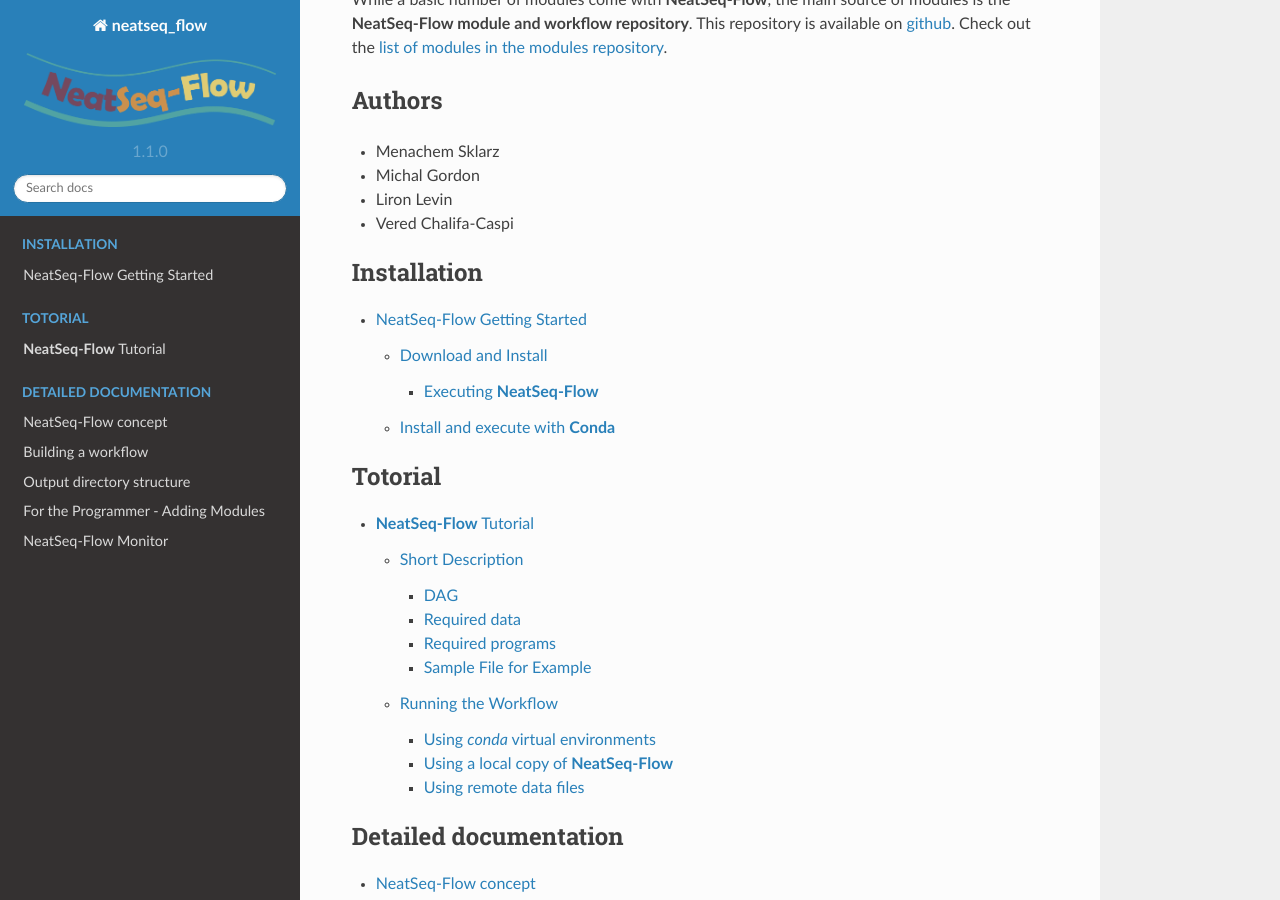
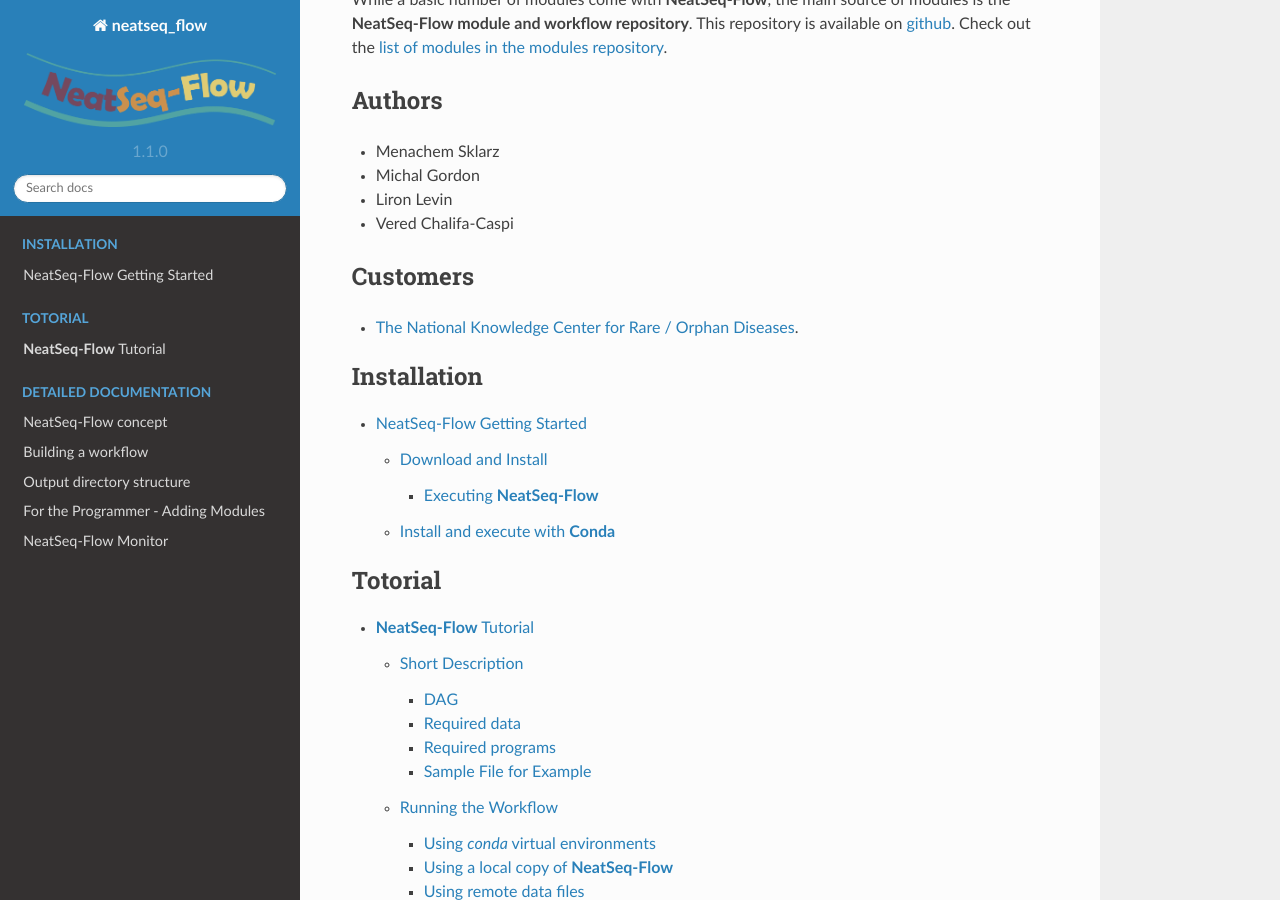
Before and after one commit to bioinfo-core-BGU/neatseq-flow, a Sphinx documentation site: the page built from docs/source/index.rst, in a window 1280 px wide and 900 px high, scrolled down 1372 px. Built offline with Sphinx 7.4.7 and the Read the Docs theme 2.0.0, drawn with Linux system fonts in a browser that asks for light colours.

Commit message:
Added link to ROD in customers in README and docs index

```diff
--- a/docs/source/index.rst
+++ b/docs/source/index.rst
@@ -62,6 +62,10 @@ Authors
 * Liron Levin
 * Vered Chalifa-Caspi
 
+Customers
+-----------
+
+* `The National Knowledge Center for Rare / Orphan Diseases <http://in.bgu.ac.il/en/rod/Pages/default.aspx>`_.
 
 .. Detailed documentation
 .. -----------------------
```
Also changed, not shown: README.md (+4 -0 lines).
